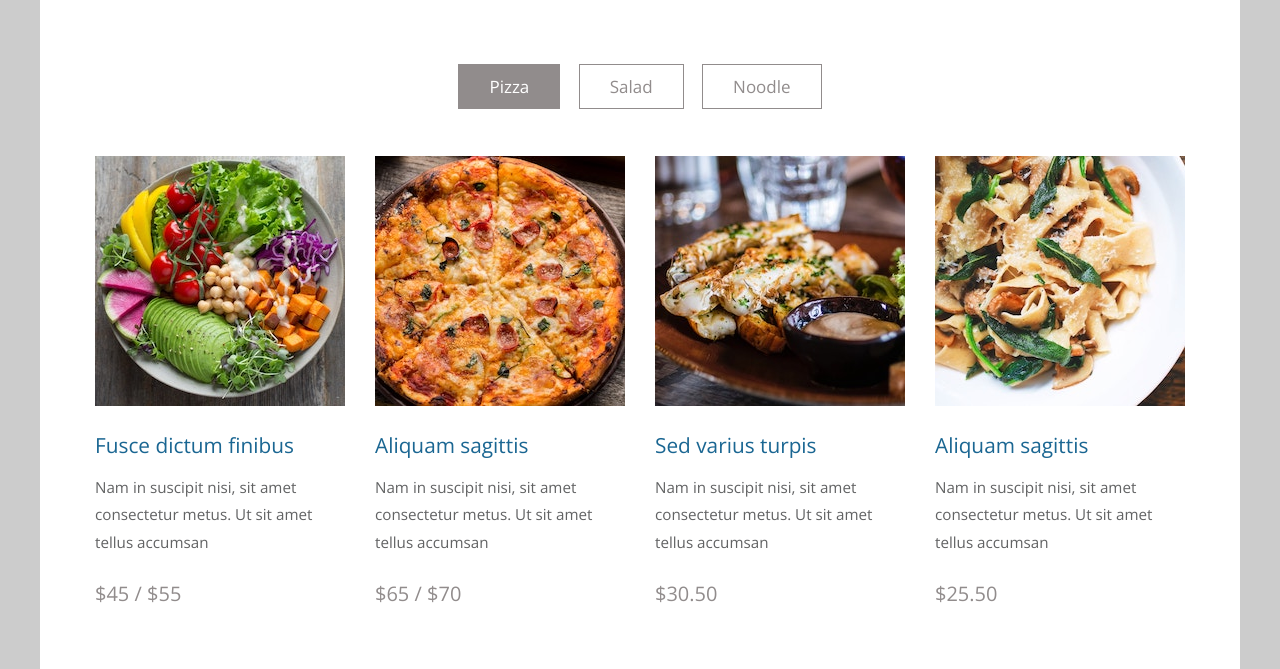
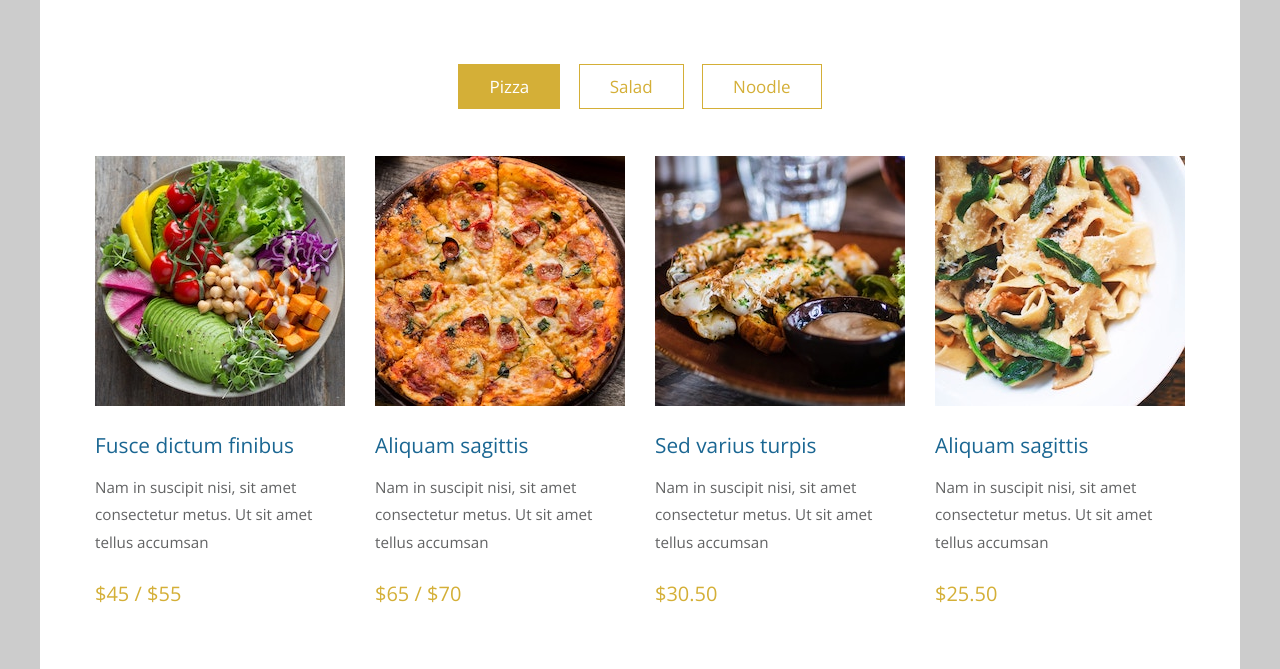
Before and after one commit to XavierTJW/8888-crystal, a plain HTML site: page index.html in a window 1280 px wide. Shown: the part 688-1357 px from the top of the page. Drawn offline with nearby package versions, Linux system fonts and the light colour scheme.

Commit message:
Update templatemo-style.css

```diff
--- a/css/templatemo-style.css
+++ b/css/templatemo-style.css
@@ -407,7 +407,7 @@ p, address {
 
 .tm-gallery-price {
   font-size: 1.25rem;
-  color: #918c8c;
+  color: #d4af37;
   margin-bottom: 60px;
 }
 
@@ -419,7 +419,7 @@ p, address {
 .tm-paging-item {
   list-style: none;
   display: inline-block;
-  border: 1px solid #918c8c;
+  border: 1px solid #d4af37;
   margin: 7px;
 }
 
@@ -429,13 +429,13 @@ p, address {
   align-items: center;
   justify-content: center;
   text-decoration: none;
-  color: #918c8c;
+  color: #d4af37;
   background-color: transparent;
 }
 
 .tm-paging-link.active,
 .tm-paging-link:hover {
-  background-color: #918c8c;
+  background-color: #d4af37;
   color: white;
 }
 
```
